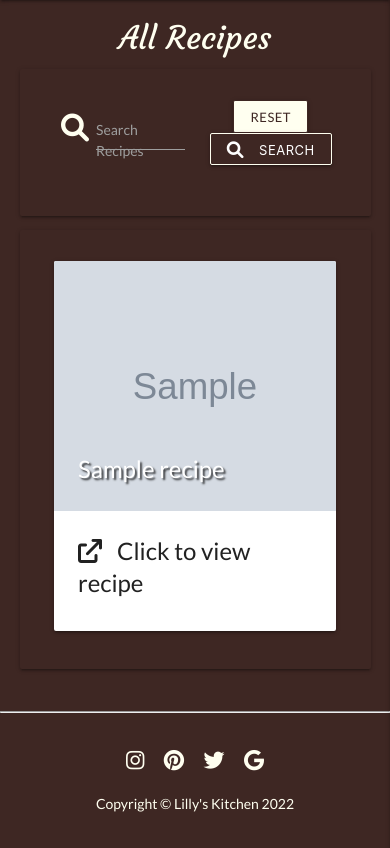
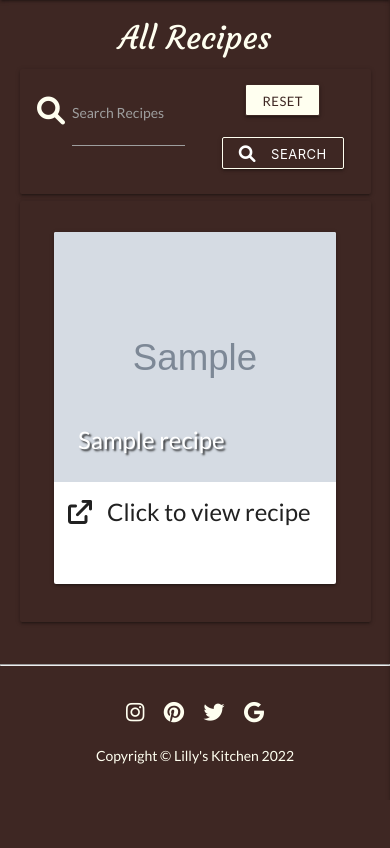
Before and after one commit to Code-Institute-Submissions/malikdobbs-lillys_kitchen_AprResub, a Flask app: page /search in a window 390 px wide. Shown: the part 56-904 px from the top of the page. After the commit the page ends 820 px from the top, so only its background shows below. Run offline with Flask 2, Linux system fonts and the light colour scheme; grey boxes marked "Sample" are stand-in pictures; a database or web service that is not in the repository returns one stand-in record (values such as "Sample title"); some libraries are stand-ins or nearby versions.

Commit message:
Media queries added

```diff
--- a/static/css/style.css
+++ b/static/css/style.css
@@ -1,12 +1,14 @@
 @import url('https://fonts.googleapis.com/css2?family=Courgette&family=Lato:wght@400;700&display=swap');
 
 /* Text font for all elements in body tag */
+
 body {
 	font-family: 'Lato', sans-serif;
 	background-color: #3e2723;
 }
 
 /* Index hero image */
+
 .hero-image {
 	background: url("https://www.mychicagosteak.com/steak-university/wp-content/uploads/2017/03/400474_TBone-Steak-Fired-Up.jpg") no-repeat center center;
 	background-size: cover;
@@ -37,6 +39,7 @@
 }
 
 /* Text font for Nav bar logo  */
+
 nav {
 	color: #fffff0;
 	font-family: 'Courgette', cursive;
@@ -49,6 +52,8 @@
 .join-now {
 	color: #fffff0;
 }
+
+/* buttons */
 
 .btn-large {
     border: 1px solid #fffff0;
@@ -130,6 +135,8 @@
 	color: #fffff0;
 }
 
+/* Lillys kitchen header font and colour */
+
 .lillys-intro {
 	color: #fffff0;
 }
@@ -143,6 +150,8 @@
 	padding-left: .25em;
 }
 
+/* Social media footer links */
+
 .social-links {
 	font-size: 1.5em;
 	margin: 0.25em;
@@ -152,6 +161,7 @@
 }
 
 /* Recipe card and images */
+
 .recipe-img {
     height: 250px;
     object-fit: fill;
@@ -160,3 +170,43 @@
 .profile-card {
 	background-color: #3e2723;
 }
+
+.card .card-content {
+	height: 7.25rem;
+	padding: 1rem;
+}
+
+/* Media queries */
+
+@media (max-width: 360px) {
+	.lilly-header {
+		margin: 1rem;
+		font-size: 1.85rem;
+	}
+
+	nav {
+		min-height: 70px;
+	}
+}
+
+@media (max-width: 376px) {
+	.card .card-content {
+		padding: .5rem;
+	}
+}
+
+@media (max-width: 775px) {
+	.search-query {
+		padding: 0;
+		margin: 0;
+		font-size: 2.5rem;
+	}
+}
+
+@media (max-width: 1441px) {
+	.edit-btn, .delete-btn {
+		max-height: 1.4em;
+		line-height: 1.2em;
+		font-size: .55em;
+	}
+}
--- a/templates/get_recipes.html
+++ b/templates/get_recipes.html
@@ -4,7 +4,7 @@
 <section>
 	<div class="container">
 		<h4 class="center-align lillys-intro lilly-heading">All Recipes</h4>
-		<div class="row card-panel transparent">
+		<div class="row card-panel transparent search-query">
 			<form action="{{ url_for('search') }}" method="post" class="col s12">
 				<div class="row valign-wrapper center-align">
 					<div class="input-field col s12 m8">
```
